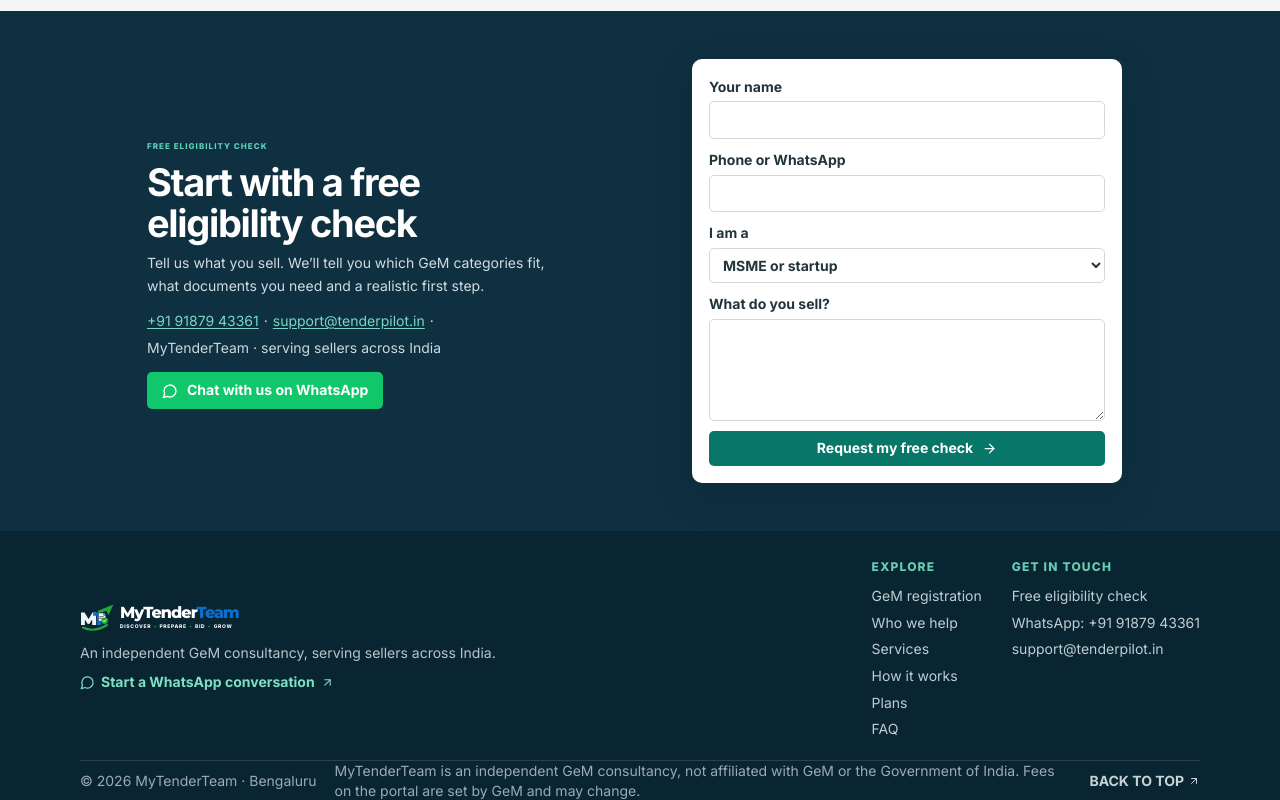
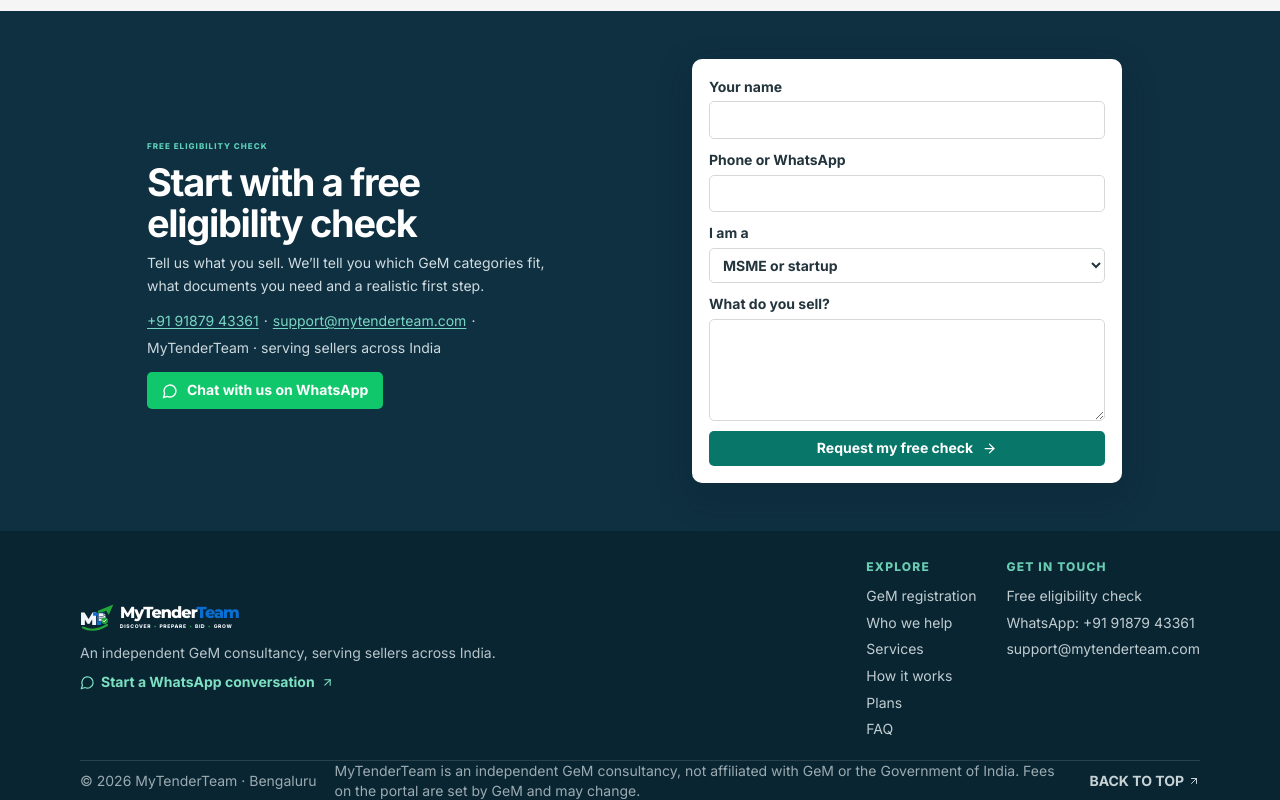
Before and after one commit to harshitvashisht/tendorpilot.in, a React (Vite) app: page / in a window 1280 px wide. Shown: the part 4087-4887 px from the top of the page. Built offline with nearby package versions, Linux system fonts and the light colour scheme.

Commit message:
Update MyTenderTeam support email

```diff
--- a/index.html
+++ b/index.html
@@ -29,14 +29,14 @@
             "@id": "https://mytenderteam.com/#organization",
             "name": "MyTenderTeam",
             "url": "https://mytenderteam.com/",
-            "email": "support@tenderpilot.in",
+            "email": "support@mytenderteam.com",
             "telephone": "+91-91879-43361",
             "description": "Independent consultancy helping sellers with GeM registration, catalogues, bid management and order support.",
             "areaServed": { "@type": "Country", "name": "India" },
             "contactPoint": {
               "@type": "ContactPoint",
               "contactType": "customer support",
-              "email": "support@tenderpilot.in",
+              "email": "support@mytenderteam.com",
               "telephone": "+91-91879-43361",
               "availableLanguage": "English"
             }
--- a/src/components/ContactSection.tsx
+++ b/src/components/ContactSection.tsx
@@ -35,8 +35,8 @@ export default function ContactSection() {
       }
       setStatusType('success')
       setStatus(whatsappWindow
-        ? `Thanks — your enquiry was submitted to ${supportEmail}. WhatsApp has opened with your details; tap Send to message us.`
-        : `Thanks — your enquiry was submitted to ${supportEmail}. Allow pop-ups to open WhatsApp with your details, then tap Send.`)
+        ? 'Thanks — your enquiry was submitted. WhatsApp has opened with your details; tap Send to message us.'
+        : 'Thanks — your enquiry was submitted. Allow pop-ups to open WhatsApp with your details, then tap Send.')
       form.reset()
     } catch {
       whatsappWindow?.close()
--- a/src/config.ts
+++ b/src/config.ts
@@ -1,6 +1,6 @@
 /** MyTenderTeam support destinations. WhatsApp uses international format without + or spaces. */
 export const whatsappNumber = '919187943361'
-export const supportEmail = 'support@tenderpilot.in'
+export const supportEmail = 'support@mytenderteam.com'
 // Public Formspree endpoint for the MyTenderTeam enquiry form.
 export const formspreeEndpoint = 'https://formspree.io/f/meagarpz'
 
```
Also changed, not shown: 1 other file (tests, documents, lock files or other folders).
